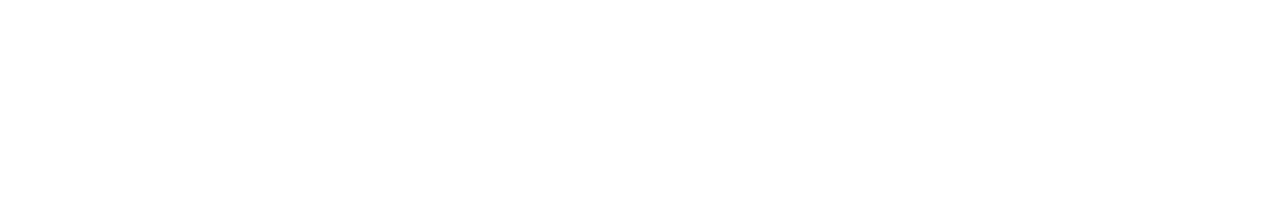
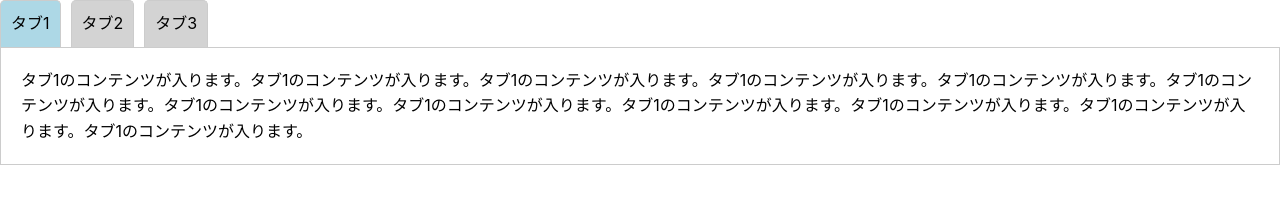
Before and after one commit to pranktone/tab-jquery, a plain HTML site: page index.html in a window 1280 px wide. Drawn offline with nearby package versions, Linux system fonts and the light colour scheme.

Commit message:
Initial Commit

```diff
--- a/css/style.css
+++ b/css/style.css
@@ -94,3 +94,57 @@ body {
 /* ==========================================================================
 // unique styles
 // ======================================================================= */
+
+/* タブメニュー */
+.tab-menu {
+  display: flex;
+  margin: 0 -5px;
+}
+
+.tab-menu__item {
+  box-sizing: border-box;
+  padding: 0 5px;
+}
+
+
+.tab-trigger { /* label */
+  text-align: left;
+  cursor: pointer;
+  display: block;
+  padding: 10px;
+  border: 1px solid #ccc;
+  border-bottom: 0;
+  border-radius: 5px 5px 0 0;
+  overflow: hidden;
+  background-color: lightgray;
+  position: relative;
+}
+
+.tab-trigger.is-active {
+  background-color: lightblue;
+}
+
+
+/* タブコンテンツ */
+.tab-content {
+  border: 1px solid #ccc;
+}
+.tab-content__item {
+  box-sizing: border-box;
+  padding: 20px;
+  display: none;
+  text-align: left;
+}
+.tab-content__item.is-active {
+  display: block;
+  animation: fade 0.5s ease;
+}
+
+@keyframes fade {
+    from {
+        opacity: 0;
+    }
+    to {
+        opacity: 1;
+    }
+}
--- a/index.html
+++ b/index.html
@@ -12,11 +12,28 @@
 
   <link rel="stylesheet" href="css/style.css">
 
+  <script src="https://code.jquery.com/jquery-3.4.1.min.js"></script>
   <script src="js/script.js"></script>
 </head>
 <body>
 
+  <ul class="tab-menu">
+    <li class="tab-menu__item"><span class="tab-trigger js-tab-trigger is-active" data-id="tab01">タブ1</span></li>
+    <li class="tab-menu__item"><span class="tab-trigger js-tab-trigger" data-id="tab02">タブ2</span></li>
+    <li class="tab-menu__item"><span class="tab-trigger js-tab-trigger" data-id="tab03">タブ3</span></li>
+  </ul><!-- .tab-menu -->
 
+  <div class="tab-content">
+    <div class="tab-content__item js-tab-target is-active" id="tab01">
+      <p>タブ1のコンテンツが入ります。タブ1のコンテンツが入ります。タブ1のコンテンツが入ります。タブ1のコンテンツが入ります。タブ1のコンテンツが入ります。タブ1のコンテンツが入ります。タブ1のコンテンツが入ります。タブ1のコンテンツが入ります。タブ1のコンテンツが入ります。タブ1のコンテンツが入ります。タブ1のコンテンツが入ります。タブ1のコンテンツが入ります。</p>
+    </div><!-- .tab-content__item -->
+    <div class="tab-content__item js-tab-target" id="tab02">
+      <p>タブ2のコンテンツが入ります。タブ2のコンテンツが入ります。タブ2のコンテンツが入ります。タブ2のコンテンツが入ります。タブ2のコンテンツが入ります。タブ2のコンテンツが入ります。タブ2のコンテンツが入ります。タブ2のコンテンツが入ります。タブ2のコンテンツが入ります。タブ2のコンテンツが入ります。タブ2のコンテンツが入ります。タブ2のコンテンツが入ります。</p>
+    </div><!-- .tab-content__item -->
+    <div class="tab-content__item js-tab-target" id="tab03">
+      <p>タブ3のコンテンツが入ります。タブ3のコンテンツが入ります。タブ3のコンテンツが入ります。タブ3のコンテンツが入ります。タブ3のコンテンツが入ります。タブ3のコンテンツが入ります。タブ3のコンテンツが入ります。タブ3のコンテンツが入ります。タブ3のコンテンツが入ります。タブ3のコンテンツが入ります。タブ3のコンテンツが入ります。タブ3のコンテンツが入ります。</p>
+    </div><!-- .tab-content__item -->
+  </div><!-- .tab-content -->
 
 </body>
 </html>
--- a/js/script.js
+++ b/js/script.js
@@ -1,3 +1,19 @@
-document.addEventListener('DOMContentLoaded', () => {
+$(function(){
+    $('.js-tab-trigger').on('click', function (e) {
+        // すべてのタブメニューの'is-active'クラスを削除
+        $('.js-tab-trigger').removeClass('is-active');
+        // クリックしたタブメニューに'is-active'クラスを追加
+        $(this).addClass('is-active');
 
+        // ターゲットとなる要素（タブメニューdata属性値と等しいid値を持つコンテンツ要素[ターゲット要素]）を取得
+        let currentContent = $('#' + $(this).data('id'));
+
+        // タブコンテンツを非アクティブにする
+        $('.js-tab-target').removeClass('is-active');
+
+        // 対象コンテンツ(指定したIDの要素があったら)を表示させる
+        if (currentContent.length) {
+            currentContent.addClass('is-active');
+        }
+    });
 });
```
